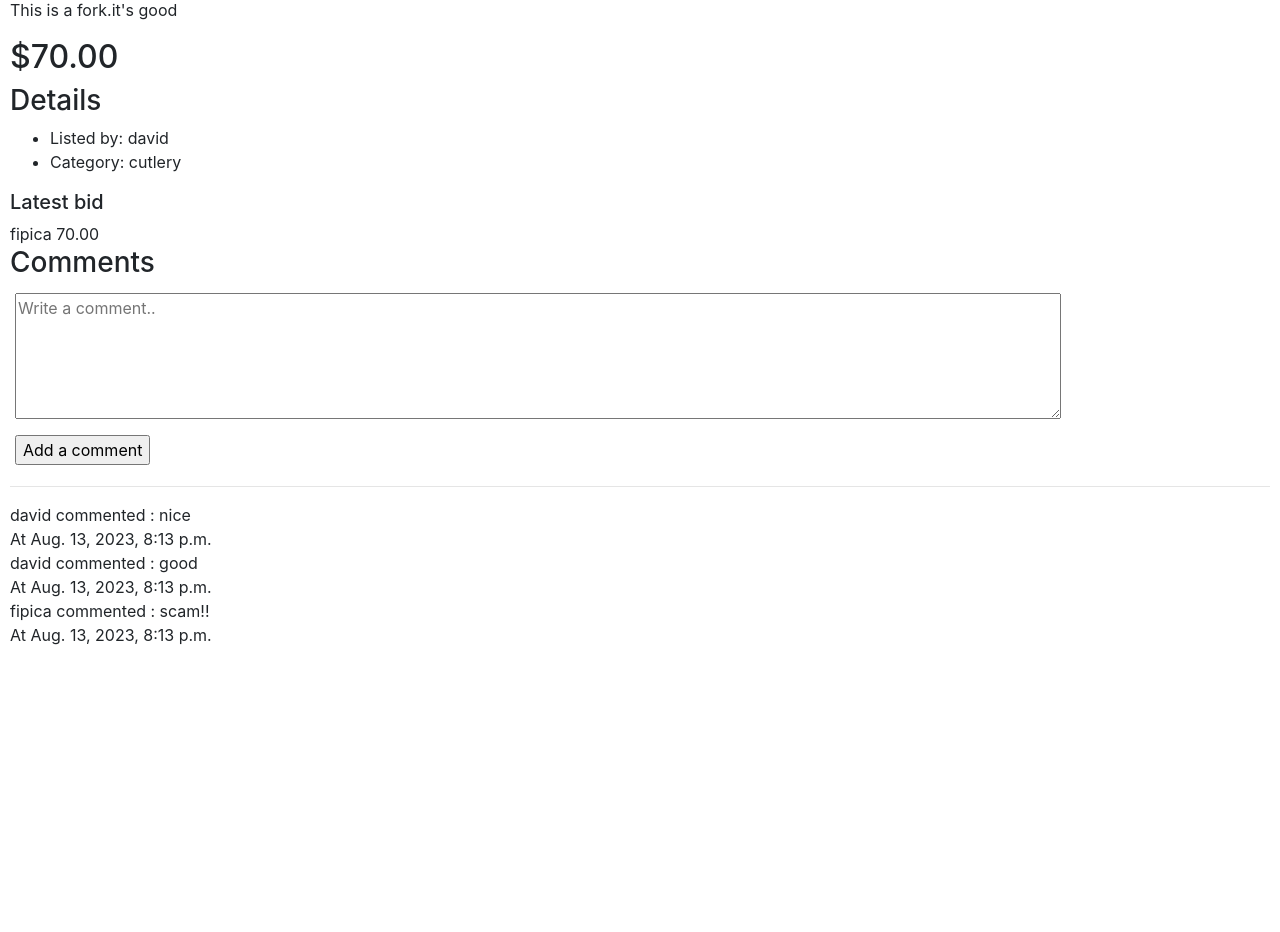
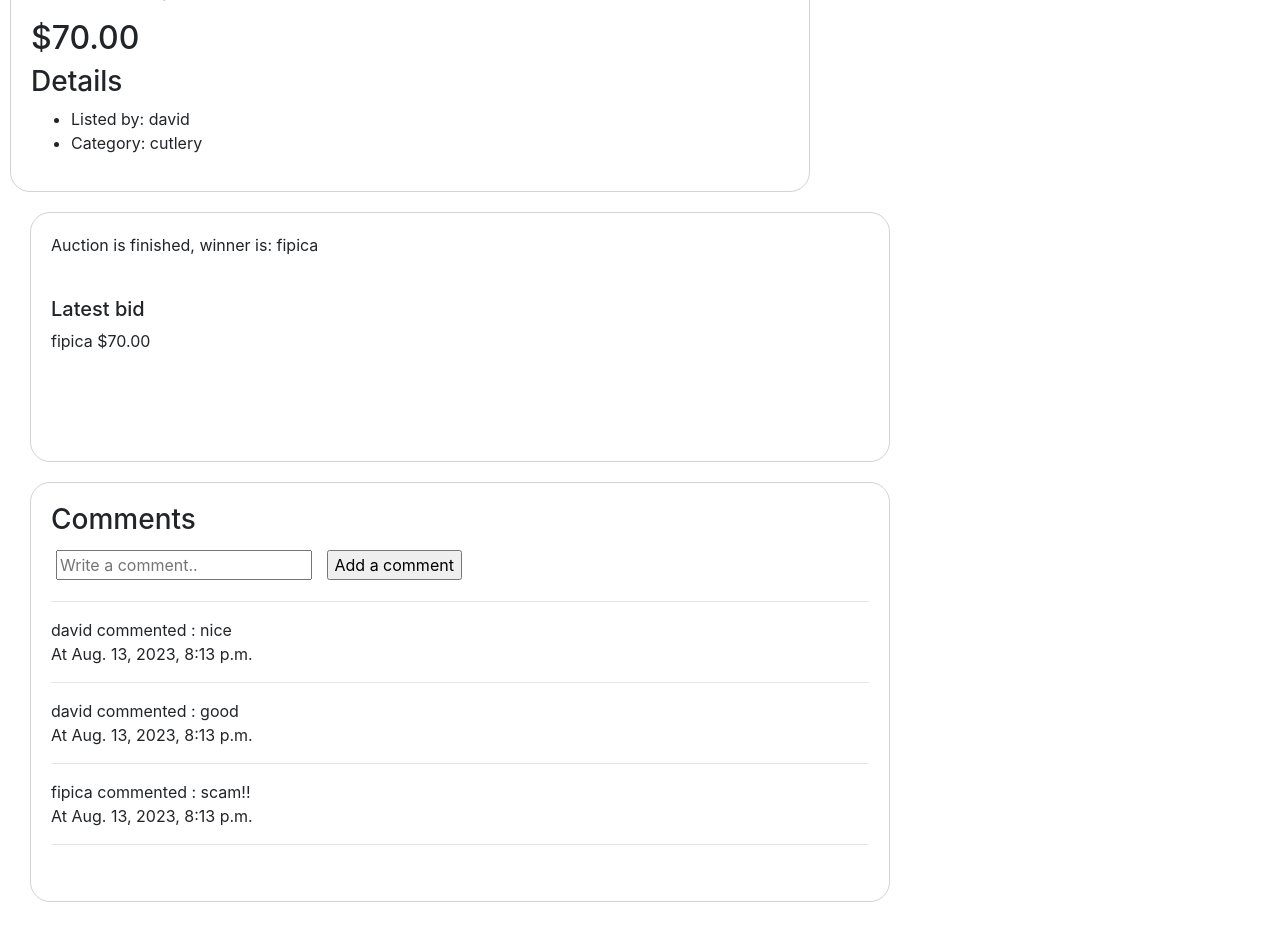
Before and after one commit to Dadi04/commerce-problem2, a Django app: page /listings/2 in a window 1280 px wide. Shown: the part 751-1683 px from the top of the page. Before the commit the page ends 1396 px from the top, so only its background shows below. Run offline with Django 3.2, Linux system fonts and the light colour scheme; a user stored in the database is signed in; data comes from the database, SQL or seed files in the repository; both versions use the stored data as it was after the commit; some libraries are stand-ins or nearby versions.

Commit message:
styling done, nothing special

```diff
--- a/auctions/static/auctions/styles.css
+++ b/auctions/static/auctions/styles.css
@@ -1,3 +1,13 @@
+#side, #main {
+  display: inline-block;
+  padding: 20px;
+}
+
+#side #comments, #side #close_auction_bids, #main {
+  border: 1px solid lightgray;
+  border-radius: 20px;
+}
+
 body {
   padding: 10px;
 }
@@ -6,7 +16,7 @@ input, textarea {
   margin: 5px;
 }
 
-input[type="url"] {
+input[type=url] {
   width: 500px;
 }
 
@@ -15,20 +25,48 @@ input[type="url"] {
   margin: 2px 0 10px 0;
   height: 302px;
 }
-
-.img {
+.listing .img {
   text-align: center;
   display: inline-block;
   height: 300px;
   width: 600px;
 }
-
-.content {
+.listing .content {
   display: inline-block;
   height: 300px;
 }
-
-.content .date {
+.listing .content .date {
   margin-top: 5px;
   color: gray;
 }
+
+#main {
+  width: 800px;
+  height: auto;
+}
+
+#side {
+  width: 900px;
+}
+#side #close_auction_bids {
+  height: 250px;
+  padding: 20px;
+  margin-bottom: 20px;
+}
+#side #close_auction_bids p {
+  display: inline-block;
+}
+#side #close_auction_bids #first_form {
+  display: inline-block;
+}
+#side #close_auction_bids #close_auction_button {
+  display: inline-block;
+  text-align: right;
+}
+#side #comments {
+  padding: 20px;
+  height: 420px;
+  overflow: auto;
+}
+
+/*# sourceMappingURL=styles.css.map */
--- /dev/null
+++ b/auctions/static/auctions/styles.scss
@@ -0,0 +1,83 @@
+%blocks {
+    display: inline-block;
+    padding: 20px;
+}
+
+%border {
+    border: 1px solid lightgray;
+    border-radius:20px;
+}
+
+body {
+    padding: 10px;
+}
+
+input, textarea {
+    margin: 5px;
+}
+
+input[type="url"] {
+    width: 500px;
+}
+
+.listing {
+    border: 1px solid lightgray;
+    margin: 2px 0 10px 0;
+    height: 302px;
+
+    .img {
+        text-align: center;
+        display: inline-block;
+        height: 300px;
+        width: 600px;
+    }
+
+    .content {
+        display: inline-block;
+        height: 300px;
+
+        .date {
+            margin-top: 5px;
+            color: gray;
+        }
+    }
+}
+
+#main {
+    @extend %blocks;
+    @extend %border;
+    width: 800px;
+    height: auto;
+}
+
+#side {
+    @extend %blocks;
+    width: 900px;
+
+    #close_auction_bids {
+        @extend %border;
+        height: 250px;
+        padding: 20px;
+        margin-bottom: 20px;
+
+        p {
+            display: inline-block;
+        }
+
+        #first_form {
+            display: inline-block;
+        }
+
+        #close_auction_button {
+            display: inline-block;
+            text-align: right;
+        }
+    }
+
+    #comments {
+        @extend %border;
+        padding: 20px;
+        height: 420px;
+        overflow: auto;
+    }
+}
--- a/auctions/templates/auctions/listings.html
+++ b/auctions/templates/auctions/listings.html
@@ -50,28 +24,59 @@
                 {% endif %}
             </li>
         </ul>
-    <div>
+    </div>
+    <div id="side">
+        <div id="close_auction_bids">
             {% if user.is_authenticated %}
+                {% if not item.isActive %}
+                    <p>Auction is finished, winner is: {{ item.price.latest_bidder }}</p>
+                {% else %}
+                    <p>Auction is not finished yet!
+                        {% if exist %}
+                            <form action="{% url 'close_auction' item.id %}" id="first_form">
+                                <div id="close_auction_button">
+                                    <input type="submit" value="Close Auction">
+                                </div>
+                            </form>
+                        {% endif %}
+                    </p>
+                {% endif %}
                 {% if item.isActive %}
+                    <div id="bids">
                         <form action="{% url 'bid' item.id %}" method="post">
                             {% csrf_token %}
                             <label for="bid">{{ item.price.times_bid }} bid(s) so far. Your bid is the current bid.</label><br>
-                    <input type="number" id="bid" placeholder="Bid" name="bid" step=".01" min="0" max="" required><br>
+                            <input type="number" id="bid" placeholder="Bid" name="bid" step=".01" min="0" max="" required>
                             <input type="submit" value="Place Bid">
+                            <div>
+                                {% if message %}
+                                    {% if updated %}
+                                        <div>
+                                            {{ message }}
+                                        </div>
+                                    {% else %}
+                                        <div>
+                                            {{ message }}
+                                        </div>
+                                    {% endif %}
+                                {% endif %}
+                            </div>
                         </form>
+                    </div>
                 {% endif %}
             {% endif %}
             <div>
+                <br>
                 <h5>Latest bid</h5>
-            {{ item.price.latest_bidder }} {{ item.price.current_price }}
+                {{ item.price.latest_bidder }} ${{ item.price.current_price }}
             </div>
         </div>
-    <div>
+        <div id="comments">
             <h3>Comments</h3>
             {% if user.is_authenticated %}
                 <form action="{% url 'comment' item.id %}" method="post">
                     {% csrf_token %}
-                <textarea name="comment" cols="100" rows="5" placeholder="Write a comment.." required></textarea><br>
+                    <input type="text" name="comment" placeholder="Write a comment.." required>
                     <input type="submit" value="Add a comment">
                 </form>
             {% endif %}
@@ -80,7 +85,9 @@
                 <div>
                     {{ comment.commented_by }} commented : {{ comment.comments }} <br>
                     At {{ comment.time }}
+                    <hr>
                 </div>
             {% endfor %}
         </div>
+    </div>
 {% endblock %}
--- a/auctions/views.py
+++ b/auctions/views.py
@@ -129,12 +129,21 @@ def bid(request, item_id):
                 "comments": Comment.objects.filter(item=item)
             })
     else:
-        return render(request, "auctions/listings.html", {
-            "item": item,
-            "message": "Bid update failed!",
-            "update": False,
-            "comments": Comment.objects.filter(item=item)
-        })
+        if request.user == item.listed_by:
+            return render(request, "auctions/listings.html", {
+                "item": item,
+                "message": "Bid update failed!",
+                "update": False,
+                "comments": Comment.objects.filter(item=item),
+                "exist": True
+            })
+        else:
+            return render(request, "auctions/listings.html", {
+                "item": item,
+                "message": "Bid update failed!",
+                "update": True,
+                "comments": Comment.objects.filter(item=item)
+            })
 
 def comment(request, item_id):
     item = Auction.objects.get(pk=item_id)
```
Also changed, not shown: other parts of auctions/templates/auctions/listings.html (+1 -27 lines), db.sqlite3, 1 other file. Lines whose indentation alone changed are shown as unchanged.
